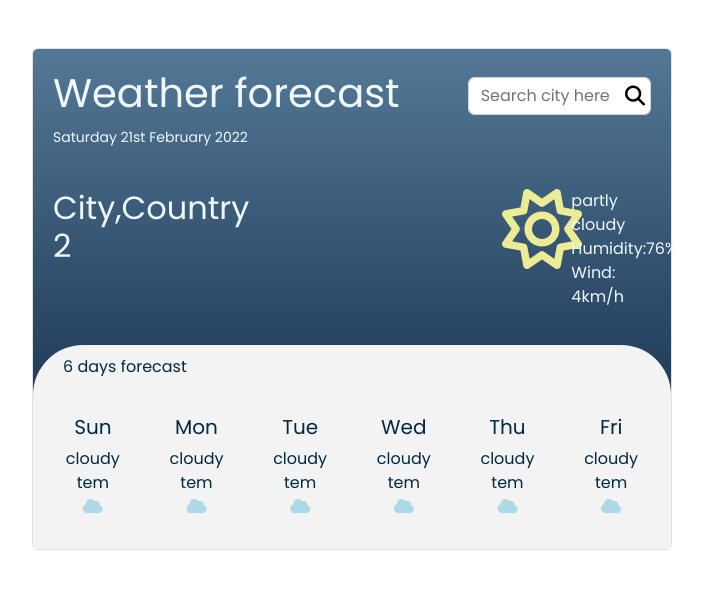
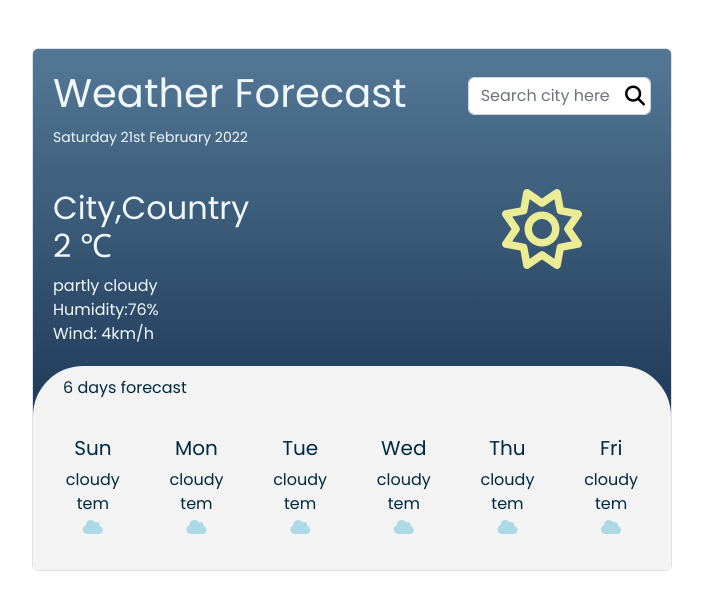
Before and after one commit to Shaghayegh-93/weather_app, a plain HTML site: page src/index.html in a window 1280 px wide. Shown: the whole page, without its empty margins (288-995 px from the left). Drawn offline with nearby package versions, Linux system fonts and the light colour scheme.

Commit message:
improve codes

```diff
--- a/src/index.html
+++ b/src/index.html
@@ -28,7 +28,7 @@
     <div class="container gx-0 border rounded-2 my-5">
       <div class="row mainHeader">
         <div class="col-8">
-          <h1>Weather forecast</h1>
+          <h1>Weather Forecast</h1>
           <small>Saturday 21st February 2022</small>
         </div>
 
@@ -45,11 +45,11 @@
         </form>
       </div>
       <div class="row detailWrapper">
-        <h2 class="detailCity col-6">City,Country <br />2</h2>
-        <i class="fa-regular fa-sun detailIcon col-4"></i>
-        <p class="detailInfo col-2">
-          partly cloudy <br />Humidity:76% <br />Wind: 4km/h
-        </p>
+        <h2 class="detailCity col-6">City,Country <br />2 ℃</h2>
+        <i class="fa-regular fa-sun detailIcon col-3"></i>
+        <div class="detailInfo col-3">
+          partly cloudy<br />Humidity:76% <br />Wind: 4km/h
+        </div>
       </div>
       <div class="daysForecast">
         <p>6 days forecast</p>
```
